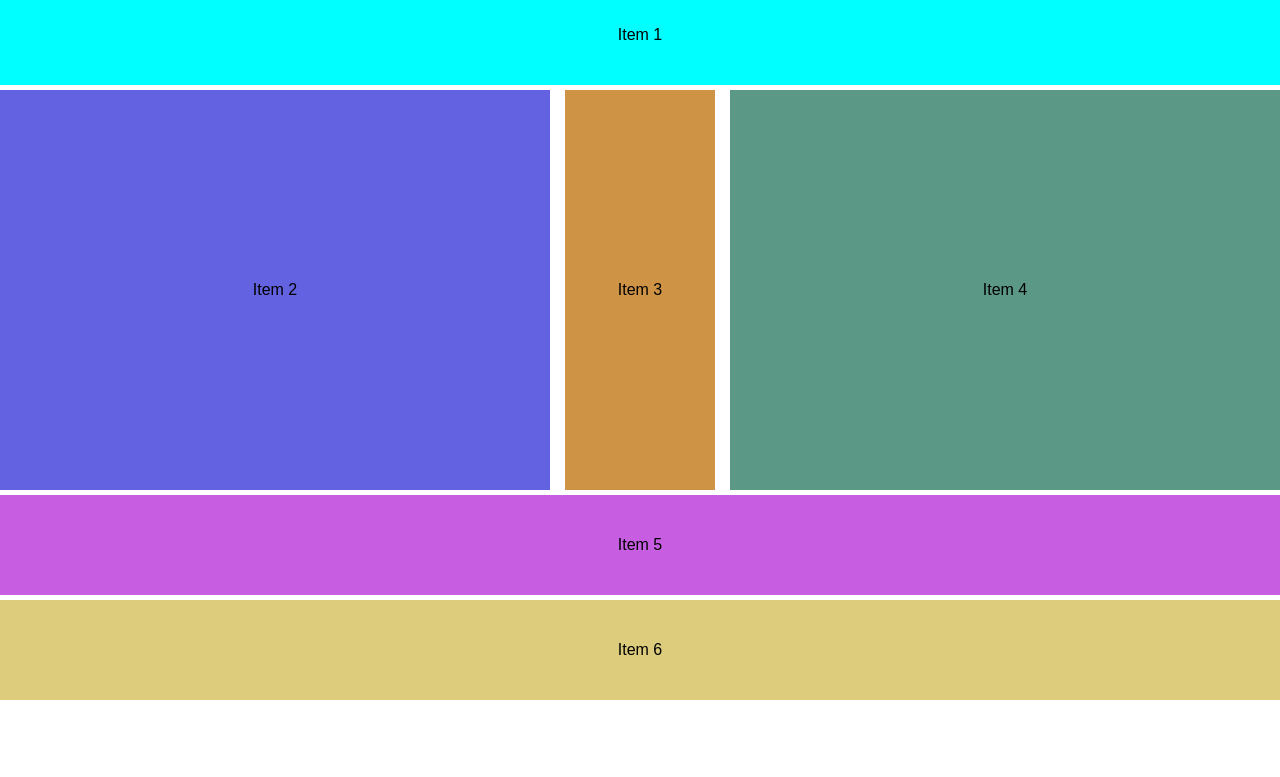
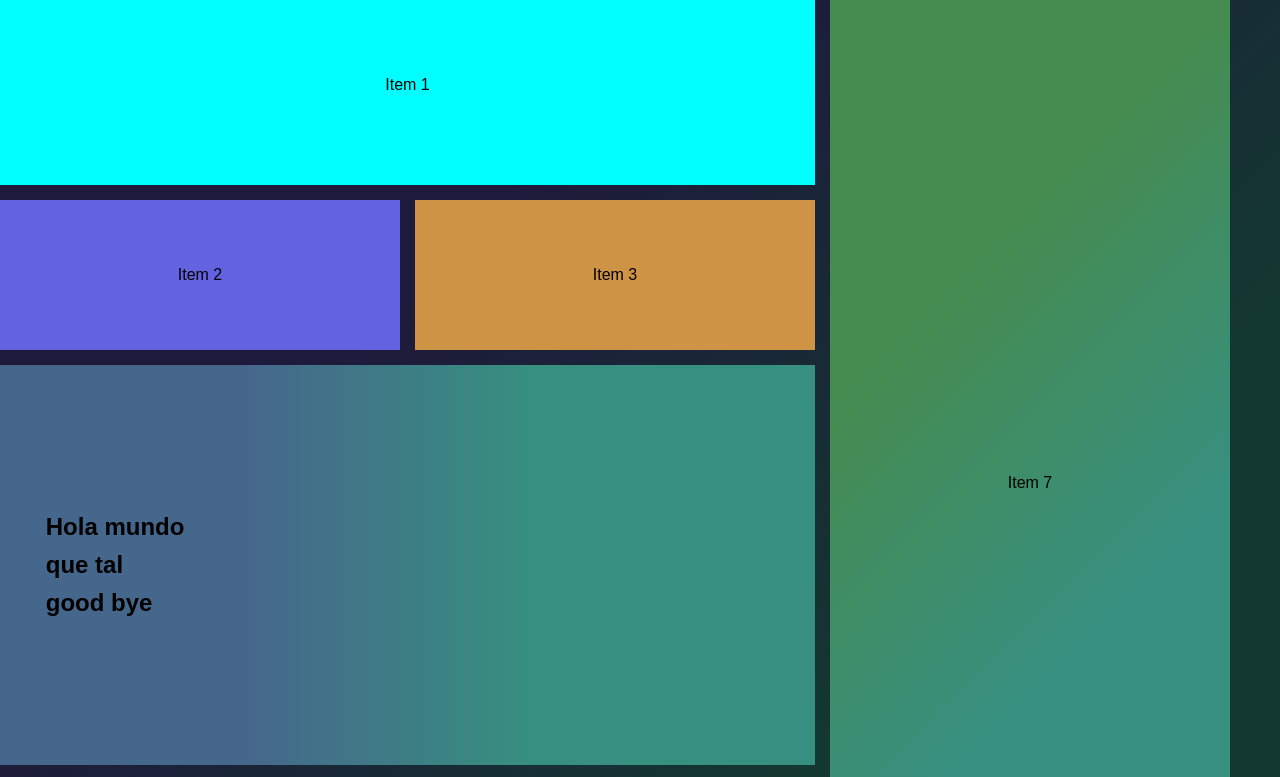
Before and after one commit to RodriguezSN/Curso-Preparatorio-Henry, a plain HTML site: page prueba.html in a window 1280 px wide. Shown: the part 52-829 px from the top of the page. Before the commit the page ends 800 px from the top, so only its background shows below. Drawn offline with Linux system fonts and the light colour scheme.

Commit message:
practicas

```diff
--- /dev/null
+++ b/Practicas/practica2.css
@@ -0,0 +1,44 @@
+*{
+    margin:0;
+    padding: 0;
+}
+body{
+    display: flex;
+    justify-content: center;
+    align-content: center;
+}
+.container{
+
+    display: grid;
+    background-color: gray;
+    gap: 15px;
+    grid-template: repeat(3 ,1fr)/repeat(3 ,1fr);
+    width: 1000px;
+    height: 600px;
+    justify-content: center;
+    align-content: center;
+    grid-template-areas: "a a b b f"
+                         "c d d d f"
+                         "e e e e f";
+    grid-template-columns: repeat(5, minmax(100px, 200px));
+}
+.item{
+    background-color: black;
+    color: white;
+    margin: 20px;
+    font-size: xx-large;
+    font-weight: 900;
+    display: flex;
+    justify-content: center;
+    align-items: center;
+}
+.item-a{
+    grid-area: a;
+}
+.item-b{
+    grid-area: b;
+}
+.item-c{grid-area: c;}
+.item-d{grid-area: d;}
+.item-e{grid-area: e;}
+.item-f{grid-area: f;}
--- a/prueba.css
+++ b/prueba.css
@@ -4,9 +4,13 @@
     font-family: sans-serif;
 
 }
-
+body{
+    background: rgb(30,26,59);
+    background: linear-gradient(135deg, rgba(30,26,59,1) 30%, rgba(19,56,49,1) 65%);
+}
 .container{
     display: grid;
+    /*forma normal*/
     /* grid-template-columns: repeat (3 100px);
     grid-template-rows: 100px 100px 100px 100px;
     grid-template-areas:
@@ -14,14 +18,26 @@
                         "IZ CT DR"
                         "boody boody boody"
                         "footer footer footer"; */
-    grid-template: "header header header" 100px
+
+    /*forma avanzada utilizando grid-template*/
+    /* grid-template: "header header header" 100px
                     "IZ CT DR" 400px
                     "boody boody boody" 100px
                     "footer footer footer" 100px
                     /auto 150px auto;
-    gap: 5px 15px;
+    gap: 5px 15px;        */
+    /* forma con los auto-fill */
+    /* grid-template-columns: repeat(auto-fill, minmax(30rem, 1fr));
+    grid-template-rows: repeat(auto-fill, minmax(1fr)); */
 
+    grid-template: "header header scroll" 200px
+                    "item2 item3 scroll" 150px
+                    "base base scroll" 400px
+                    "item5 item6 scroll" 200px
+                    "piso . ." 200px;
+    grid-template-columns:  repeat(3, minmax(250px, 400px));
 
+    gap: 15px;
 }
 .item-1{
     grid-area: header;
@@ -29,39 +45,87 @@
     justify-content: center;
     align-items: center;
     background-color: aqua;
+
 }
 .item-2{
-    grid-area: IZ;
+    grid-area: item2;
     background-color: rgb(99, 99, 226);
     display: flex;
     justify-content: center;
     align-items: center;
+
 }
 .item-3{
-    grid-area: CT;
+    grid-area: item3;
     background-color: rgb(206, 147, 69);
     display: flex;
     justify-content: center;
     align-items: center;
+
 }
 .item-4{
-    grid-area: DR;
+    grid-area: base;
     background-color: rgb(92, 152, 134);
     display: flex;
     justify-content: center;
     align-items: center;
+    background: rgb(70,103,140);
+background: linear-gradient(90deg, rgba(70,103,140,1) 30%, rgba(55,143,127,1) 65%);
+}
+.sub-item-4{
+    display: flex;
+    width:  100%;
+    height: 100%;
+    flex-direction: column;
+    margin: 5%;
+    justify-content: center;
+
+}
+.subitem4p{
+    margin: 5px;
+    font-weight: 700;
+    font-size: x-large;
+
+}
+.sip41:hover{
+    color: aqua;
+}
+.sip42:hover{
+    color: rgb(76, 78, 196);
+}
+.sip43:hover{
+    color: rgb(225, 163, 63);
 }
 .item-5{
-    grid-area: boody;
+    grid-area: item5;
     background-color: rgb(199, 94, 225);
     display: flex;
     justify-content: center;
     align-items: center;
+
 }
 .item-6{
-    grid-area: footer;
+    grid-area: item6;
     background-color: rgb(220, 204, 124);
     display: flex;
     justify-content: center;
     align-items: center;
+
 }
+.item-7{
+    grid-area: scroll;
+    display: flex;
+    justify-content: center;
+    align-items: center;
+    background: rgb(70,140,80);
+    background: linear-gradient(135deg, rgba(70,140,80,1) 30%, rgba(55,143,127,1) 65%);
+}
+.item-7:hover{
+    background: rgb(79,70,140);
+    background: linear-gradient(135deg, rgba(79,70,140,1) 30%, rgba(55,143,127,1) 65%);
+}
+.item-8{
+    grid-area: piso ;
+    background-color: aquamarine;
+
+}
--- a/prueba.html
+++ b/prueba.html
@@ -10,9 +10,16 @@
         <div class="item item-1">Item 1 </div>
         <div class="item item-2">Item 2</div>
         <div class="item item-3">Item 3</div>
-        <div class="item item-4">Item 4</div>
+        <div class="item item-4">
+            <div class="sub-item-4">
+                <p class="subitem4p sip41">Hola mundo</p>
+                <p class="subitem4p sip42">que tal</p>
+                <p class="subitem4p sip43">good bye</p>
+            </div>
+        </div>
         <div class="item item-5">Item 5</div>
         <div class="item item-6">Item 6</div>
+        <div class="item item-7">Item 7</div>
     </div>
 </body>
 </html>
```
Also changed, not shown: Practicas/practica2.html (added, +17 -0 lines).
